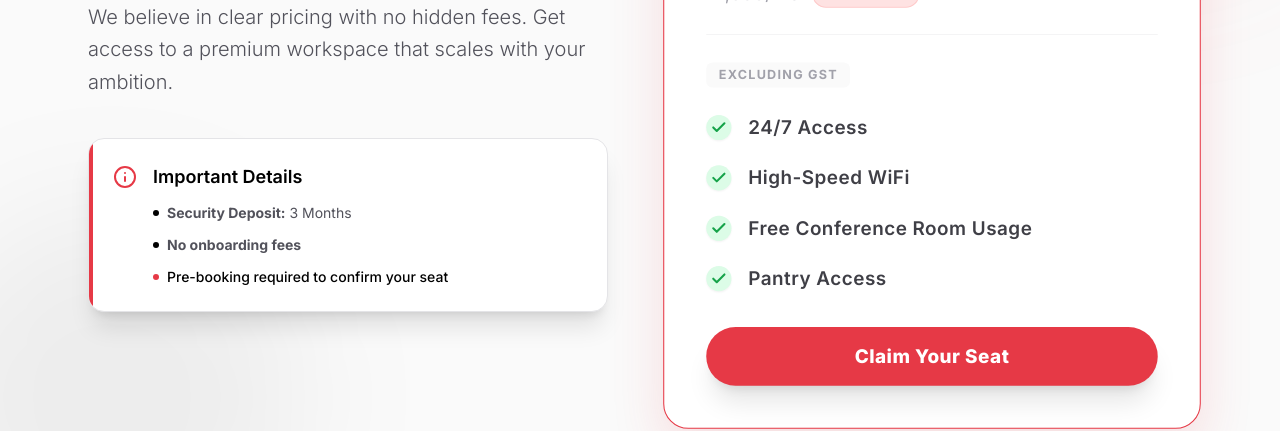
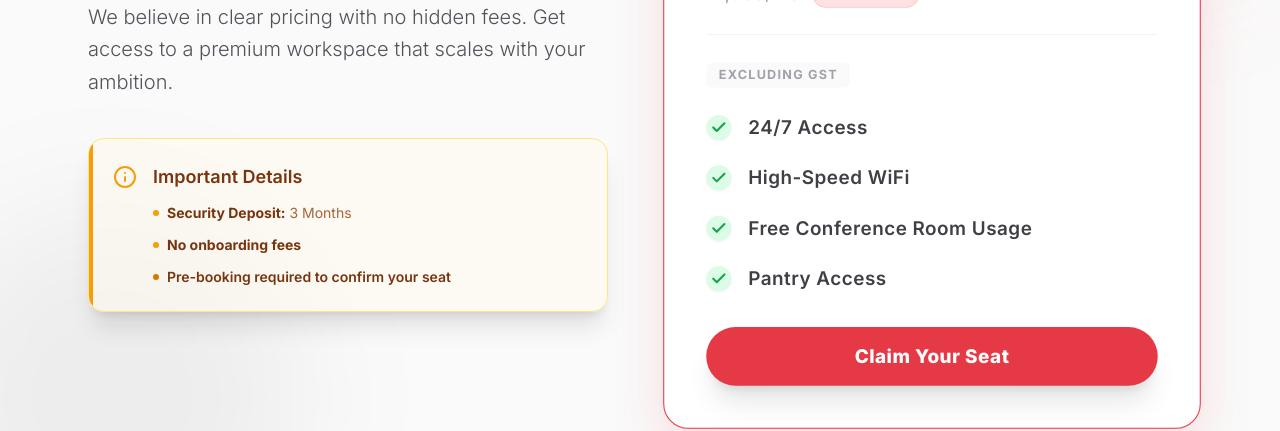
Before and after one commit to rahilcodes/nexdesk, a Next.js app: page /nexdesk/ in a window 1280 px wide. Shown: the part 1900-2331 px from the top of the page. Built offline with nearby package versions, Linux system fonts and the light colour scheme.

Commit message:
Update Important Details box to Amber caution style

```diff
--- a/src/components/sections/Pricing.tsx
+++ b/src/components/sections/Pricing.tsx
@@ -30,24 +30,24 @@ export default function Pricing() {
               We believe in clear pricing with no hidden fees. Get access to a premium workspace that scales with your ambition.
             </p>
 
-            <div className="bg-white p-6 rounded-2xl border border-zinc-200 shadow-xl relative overflow-hidden group">
-              <div className="absolute left-0 top-0 w-1 h-full bg-accent-red" />
+            <div className="bg-amber-50/50 p-6 rounded-2xl border border-amber-200 shadow-xl relative overflow-hidden group">
+              <div className="absolute left-0 top-0 w-1 h-full bg-amber-500" />
               <div className="flex items-start gap-4">
-                <Info className="text-accent-red w-6 h-6 flex-shrink-0 mt-0.5" />
+                <Info className="text-amber-500 w-6 h-6 flex-shrink-0 mt-0.5" />
                 <div className="w-full">
-                  <h4 className="font-semibold text-black mb-3 text-lg">Important Details</h4>
-                  <ul className="space-y-3 text-sm text-zinc-600">
+                  <h4 className="font-semibold text-amber-900 mb-3 text-lg">Important Details</h4>
+                  <ul className="space-y-3 text-sm text-amber-800/80">
                     <li className="flex items-center gap-2">
-                      <div className="w-1.5 h-1.5 rounded-full bg-black flex-shrink-0" />
-                      <span><strong>Security Deposit:</strong> 3 Months</span>
+                      <div className="w-1.5 h-1.5 rounded-full bg-amber-500 flex-shrink-0" />
+                      <span><strong className="text-amber-900">Security Deposit:</strong> 3 Months</span>
                     </li>
                     <li className="flex items-center gap-2">
-                      <div className="w-1.5 h-1.5 rounded-full bg-black flex-shrink-0" />
-                      <span><strong>No onboarding fees</strong></span>
+                      <div className="w-1.5 h-1.5 rounded-full bg-amber-500 flex-shrink-0" />
+                      <span><strong className="text-amber-900">No onboarding fees</strong></span>
                     </li>
                     <li className="flex items-center gap-2">
-                      <div className="w-1.5 h-1.5 rounded-full bg-accent-red flex-shrink-0" />
-                      <span className="font-medium text-black">Pre-booking required to confirm your seat</span>
+                      <div className="w-1.5 h-1.5 rounded-full bg-amber-600 flex-shrink-0" />
+                      <span className="font-semibold text-amber-900">Pre-booking required to confirm your seat</span>
                     </li>
                   </ul>
                 </div>
```
